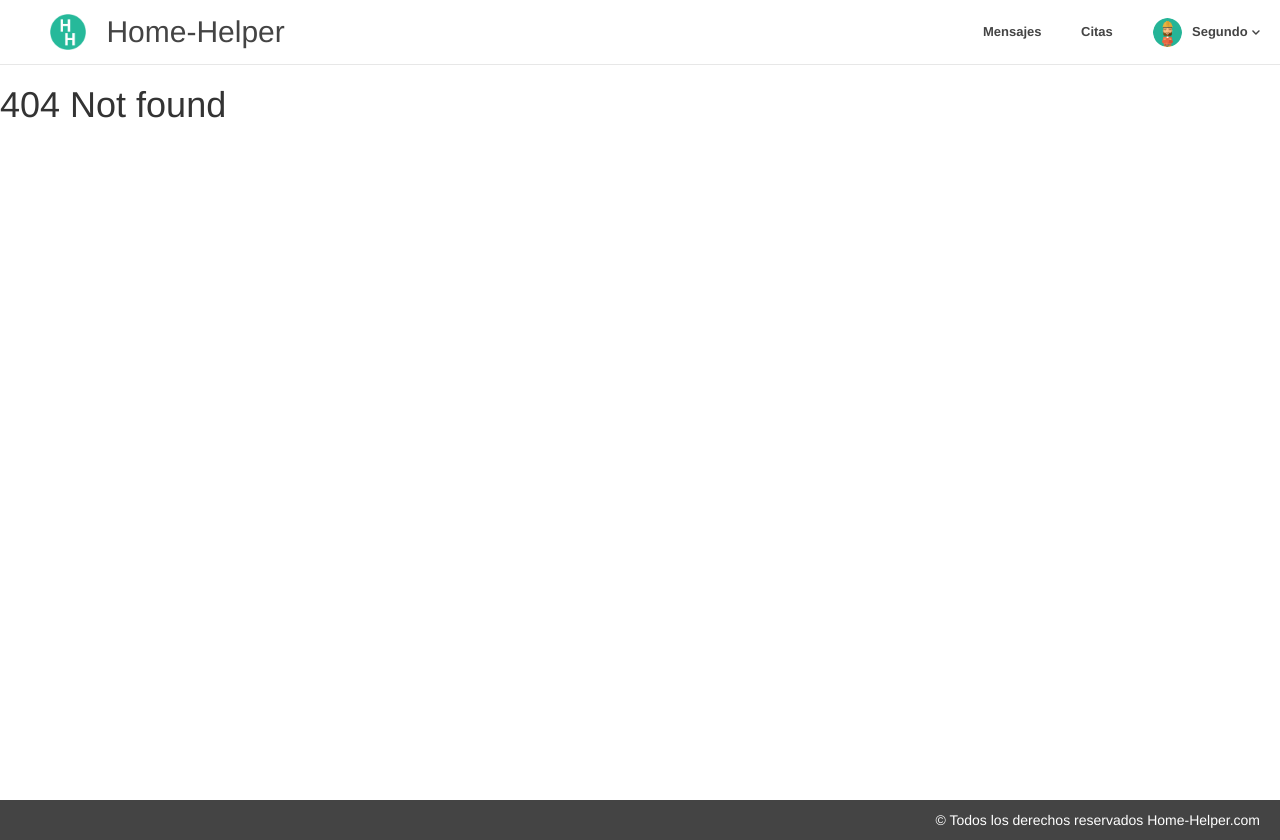
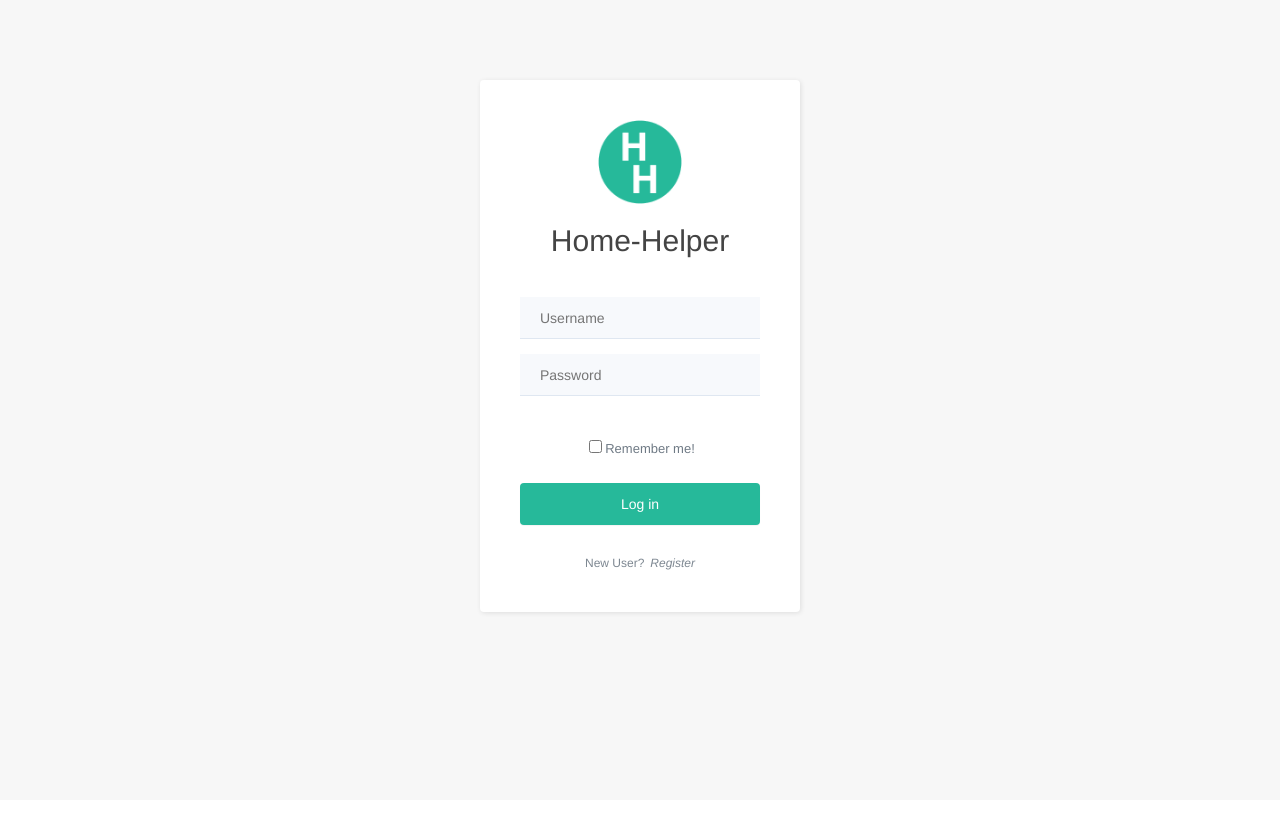
Before and after one commit to segundofarina/HomeHelperReact, a React (Create React App) app: page /login in a window 1280 px wide. Before the commit this address had no page. After the commit the page ends 800 px from the top, so only its background shows below. Built offline with nearby package versions, Linux system fonts and the light colour scheme; what google-maps-react would draw is missing.

Commit message:
login page ui

```diff
--- a/src/App.js
+++ b/src/App.js
@@ -6,12 +6,15 @@ import Home from './containers/home/Home'
 import Search from './containers/search/Search'
 import Profile from './containers/profile/Profile'
 import Messages from './containers/messages/Messages'
+import Login from './containers/login/Login'
 
 class App extends Component {
   render() {
     return (
       <BrowserRouter>
         <div className={styles.app}>
+          <Switch>
+            <Route path="/login" exact component={Login} />
             <Layout>
               <Switch>
                 <Route path="/" exact component={Home} />
@@ -21,6 +24,7 @@ class App extends Component {
                 <Route render={() => (<h1>404 Not found</h1>)} />
               </Switch>
             </Layout>
+          </Switch>
        </div>
       </BrowserRouter>
    );
--- /dev/null
+++ b/src/containers/login/Login.js
@@ -0,0 +1,76 @@
+import React, { Component } from 'react'
+import styles from './Login.module.css'
+import { Link, withRouter } from 'react-router-dom'
+import Logo from '../../assets/img/HHLogo.png'
+import Button from '../../components/UI/Button/Button'
+
+class Login extends Component {
+
+    state = {
+        username: '',
+        password: '',
+        rememberMe: false,
+    }
+
+    handleUsernameChange = (event) => {
+        this.setState({username: event.target.value})
+    }
+
+    handlePasswordChange = (event) => {
+        this.setState({password: event.target.value})
+    }
+
+    handleRememberMeToggle = () => {
+        this.setState((prevState) => {
+            return {rememberMe: !prevState.rememberMe}
+        })
+    }
+
+    handleSubmit = () => {
+        /* Validate form */
+        console.log(this.state)
+        /* Sign up with the api */
+
+        /* On success */
+        this.props.history.replace('/')
+
+        /* On Failure */
+        // Show error
+    }
+
+    render() {
+        return (
+            <div className={styles.LoginContainer}>
+                <div className={styles.Form}>
+                    <Link to="/" className={styles.Link}>
+                        <img className={styles.Logo} src={Logo} alt="" />
+                        <h2 className={styles.Title}>Home-Helper</h2>
+                    </Link>
+                    <input className={styles.Input}
+                            onChange={this.handleUsernameChange}
+                            type="text"
+                            placeholder="Username"
+                            value={this.state.username} />
+                    <input className={styles.Input}
+                            onChange={this.handlePasswordChange}
+                            type="password"
+                            placeholder="Password"
+                            value={this.state.password} />
+                    <div className={styles.Checkbox}>
+                        <label>
+                            <input type="checkbox" onClick={this.handleRememberMeToggle} value={this.state.rememberMe} />
+                            Remember me!
+                        </label>
+                    </div>
+                    <Button onClick={this.handleSubmit} className={styles.SignInBtn}>Log in</Button>
+                    <div className={styles.Forgot}>
+                        New User?
+                        <Link to="/signup" className={styles.SignUp}>Register</Link>
+                    </div>
+                </div>
+            </div>
+        )
+    }
+}
+
+export default withRouter(Login)
--- /dev/null
+++ b/src/containers/login/Login.module.css
@@ -0,0 +1,103 @@
+.LoginContainer {
+    width: 100%;
+    height: 100%;
+    background-color: #F7F7F7;
+    flex: 1;
+    padding: 80px 0;
+}
+
+.Form {
+    max-width: 320px;
+    width: 90%;
+    margin: 0 auto;
+    background-color: #ffffff;
+    padding: 40px;
+    border-radius: 4px;
+    box-shadow: 1px 1px 5px rgba(0,0,0,0.1);
+    display: flex;
+    flex-direction: column;
+    align-items: center;
+}
+
+.Link {
+    text-decoration: none;
+    color: #444444;
+    text-align: center;
+}
+
+.Logo {
+    width: 6em;
+    height: 6em;
+    object-fit: contain;
+
+}
+
+.Title {
+    margin-bottom: 40px;
+    text-align: center;
+    font-size: 30px;
+}
+
+.Input {
+    margin-bottom: 15px;
+    background: #f7f9fc;
+    border: none;
+    border-bottom: 1px solid #dfe7f1;
+    border-radius: 0;
+    box-shadow: none;
+    outline: none;
+    text-indent: 8px;
+    height: 42px;
+    display: block;
+    width: 100%;
+    padding: 6px 12px;
+    font-size: 14px;
+    line-height: 1.42857143;
+    -webkit-transition: border-color ease-in-out .15s,-webkit-box-shadow ease-in-out .15s;
+    -o-transition: border-color ease-in-out .15s,box-shadow ease-in-out .15s;
+    transition: border-color ease-in-out .15s,box-shadow ease-in-out .15s;
+}
+
+.Checkbox {
+    margin-top: 2em;
+    font-size: 13px;
+    color: #6f7a85;
+    margin-bottom: 10px;
+}
+
+.Checkbox label {
+    min-height: 20px;
+    margin-bottom: 0;
+    font-weight: 400;
+    cursor: pointer;
+    display: inline-block;
+    max-width: 100%;
+}
+
+.Checkbox input {
+    width: auto;
+    height: auto;
+}
+
+.SignInBtn {
+    border-radius: 4px;
+    font-weight: 500;
+    margin-top: 1em;
+}
+
+.Forgot {
+    display: block;
+    text-align: center;
+    font-size: 12px;
+    color: #6f7a85;
+    opacity: 0.9;
+    text-decoration: none;
+    margin-top: 2.5em;
+}
+
+.SignUp {
+    font-style: italic;
+    text-decoration: none;
+    color: #6f7a85;
+    margin-left: 0.5em;
+}
```
Lines whose indentation alone changed are shown as unchanged.
